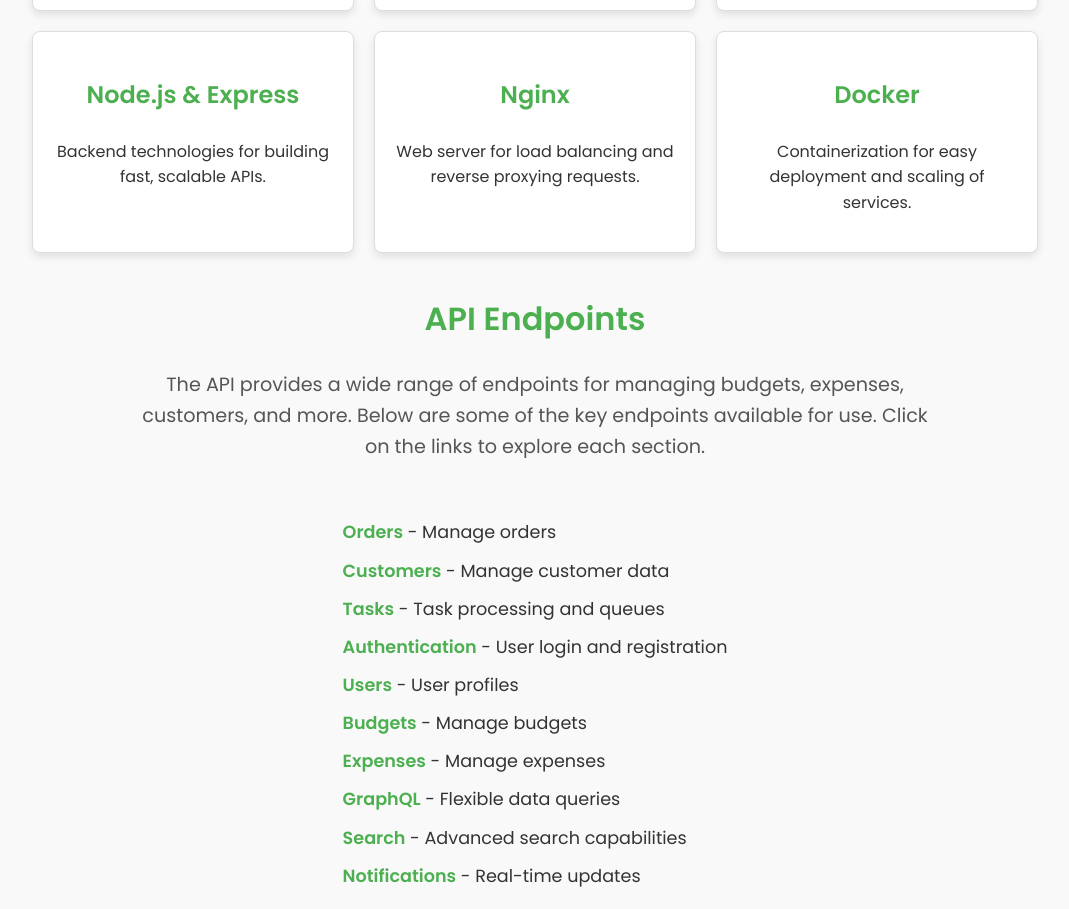
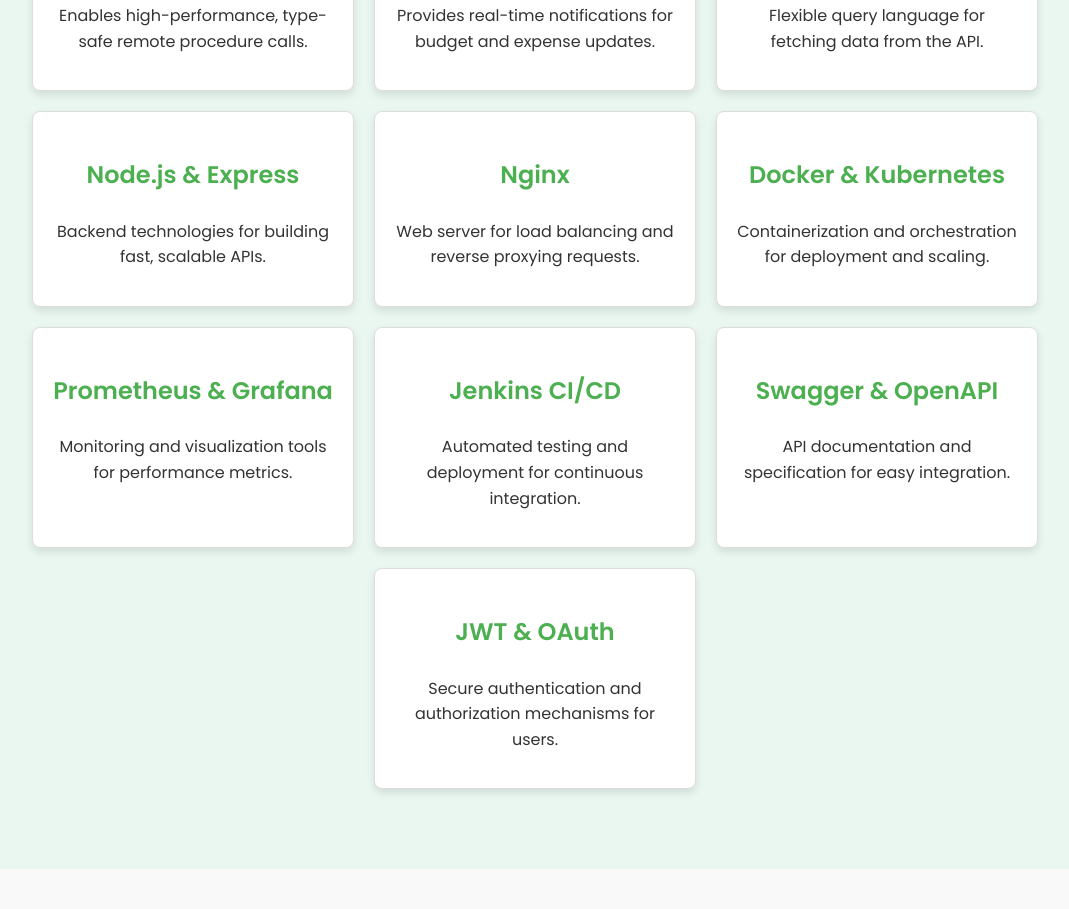
Before and after one commit to hoangsonww/Mongo-Redis-RabbitMQ-ELK-Stack, a website: page views/home.html in a window 1280 px wide. Shown: the part 1294-2203 px from the top of the page, without its empty margins (105-1174 px from the left). Drawn offline with Linux system fonts and the light colour scheme.

Commit message:
Update: Backend Working

```diff
--- a/views/home.html
+++ b/views/home.html
@@ -48,15 +48,27 @@
           z-index: -1;
       }
 
+      /* Section Styling */
+      section:nth-child(odd) {
+          background-color: #f9f9f9;
+      }
+
+      section:nth-child(even) {
+          background-color: #e9f7f0;
+      }
+
+      section {
+          padding: 40px 20px;
+      }
+
       /* Main Section */
       main {
-      padding: 20px;
           text-align: center;
       }
 
       main h2 {
           font-size: 2rem;
-      margin-top: 40px;
+          margin-top: 20px;
           color: #4CAF50;
       }
 
@@ -219,8 +231,24 @@
         <p>Web server for load balancing and reverse proxying requests.</p>
       </div>
       <div class="feature">
-        <h3>Docker</h3>
-        <p>Containerization for easy deployment and scaling of services.</p>
+        <h3>Docker & Kubernetes</h3>
+        <p>Containerization and orchestration for deployment and scaling.</p>
+      </div>
+      <div class="feature">
+        <h3>Prometheus & Grafana</h3>
+        <p>Monitoring and visualization tools for performance metrics.</p>
+      </div>
+      <div class="feature">
+        <h3>Jenkins CI/CD</h3>
+        <p>Automated testing and deployment for continuous integration.</p>
+      </div>
+      <div class="feature">
+        <h3>Swagger & OpenAPI</h3>
+        <p>API documentation and specification for easy integration.</p>
+      </div>
+      <div class="feature">
+        <h3>JWT & OAuth</h3>
+        <p>Secure authentication and authorization mechanisms for users.</p>
       </div>
     </div>
   </section>
```
Also changed, not shown: README.md, images/home.png, 1 other file. Lines whose indentation alone changed are shown as unchanged.
